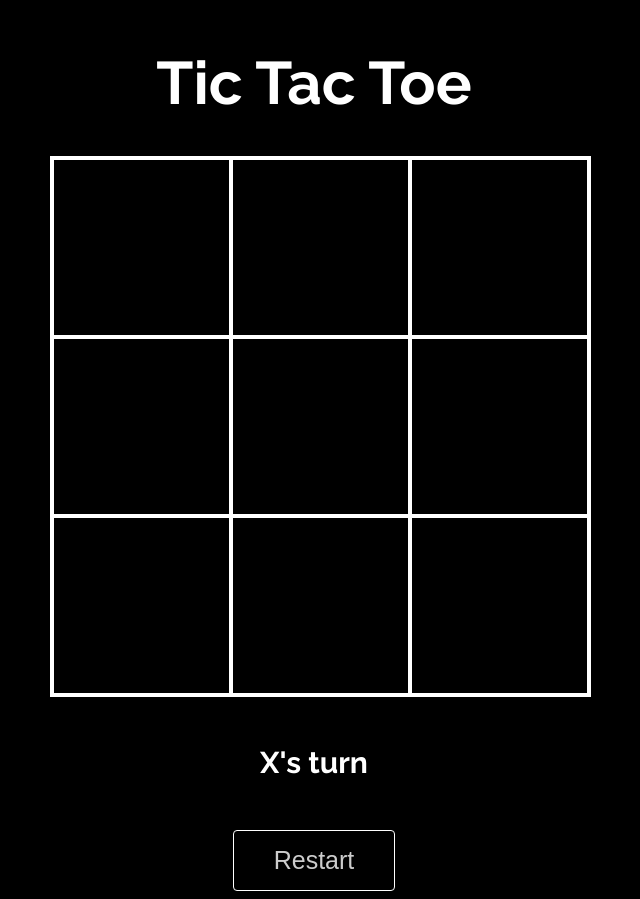
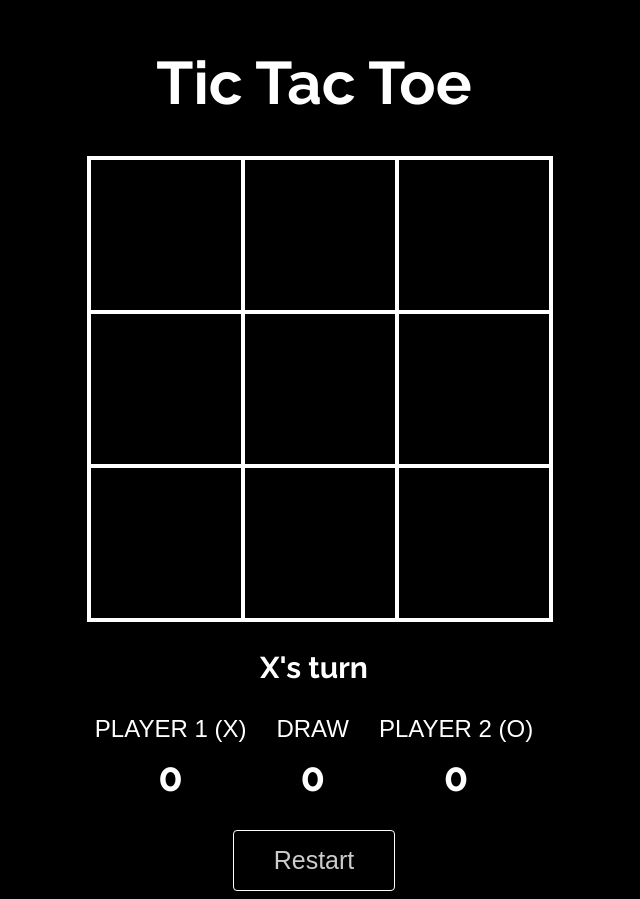
Before and after one commit to S-Rohan-1904/Tic-Tac-Toe, a plain HTML site: page index.html in a window 1280 px wide. Shown: the whole page, without its empty margins (326-966 px from the left). Drawn offline with Linux system fonts and the light colour scheme.

Commit message:
Add Scoreboard

```diff
--- a/index.html
+++ b/index.html
@@ -21,6 +21,21 @@
             <div index="8" class="cell"></div>
         </div>
         <h2 id="statusText"></h2>
+        <div class="scoreboard">
+            <div class="player1">
+                <h1>PLAYER 1 (X)</h1>
+                <h2 id="player1Score">0</h2>
+            </div>
+            <div class="draw">
+                <h1>DRAW</h1>
+                <h2 id="draw">0</h2>
+            </div>
+            <div class="player2">
+                <h1>PLAYER 2 (O)</h1>
+                <h2 id="player2Score">0</h2>
+            </div>
+
+        </div>
         <button id="restartBtn">Restart</button>
     </div>
     <script src="./script.js"></script>
--- a/script.js
+++ b/script.js
@@ -1,6 +1,9 @@
 const cells=document.querySelectorAll('.cell')
 const statusText = document.querySelector('#statusText')
 const restartBtn = document.querySelector('#restartBtn')
+const player1Score = document.querySelector('#player1Score')
+const player2Score = document.querySelector('#player2Score')
+const drawScore = document.querySelector('#draw')
 
 const winConditions = [
     [0,1,2],
@@ -14,6 +17,9 @@ const winConditions = [
 ]
 
 let input = ['','','','','','','','','']
+let player1=0
+let player2=0
+let draw=0
 
 let currentPlayer='X'
 
@@ -64,17 +70,26 @@ function checkWinner() {
     }
 
     if(won) {
-
+        if (currentPlayer == 'X') {
+            player1+=1
+            player1Score.textContent=`${player1}`
+        } else {
+            player2+=1
+            player2Score.textContent=`${player2}`
+        }
         statusText.textContent=`${currentPlayer} wins!`
         running=false
     }
     else if(!input.includes("")) {
+        draw+=1
+        drawScore.textContent=`${draw}`
         statusText.textContent='Draw!'
         running=false
     }
     else {
         changePlayer()
     }
+
 }
 
 function restartGame() {
--- a/style.css
+++ b/style.css
@@ -6,8 +6,8 @@ body {
 }
 
 .cell {
-    width: 175px;
-    height: 175px;
+    width: 150px;
+    height: 150px;
     border: 2px solid #ffffff;
     color: white;
     box-shadow: 0 0 0 2px;
@@ -30,7 +30,7 @@ body {
 #cellContainer {
     display:grid;
     grid-template-columns: repeat(3,auto);
-    width: 525px;
+    width: 450px;
     margin: auto;
 }
 
@@ -39,7 +39,7 @@ body {
 }
 
 #statusText {
-    margin: 50px 0 50px 0;
+    margin: 30px 0 30px 0;
     font-size: 30px;
     transition: all 0.5s;
 }
@@ -61,3 +61,22 @@ body {
 #restartBtn:hover {
     color: rgba(255, 255, 255, 1);
 }
+
+.scoreboard {
+    display: flex;
+    flex-direction: row;
+    justify-content: center;
+    gap: 30px;
+    font-size: 12px;
+    margin: 0 0 30px 0;
+}
+
+.scoreboard h1 {
+    font-family: Arial, Helvetica, sans-serif;
+    font-weight: 450;
+    margin: 0 0 10px 0;
+}
+.scoreboard h2 {
+    font-size: 40px;
+    margin: 0;
+}
```
